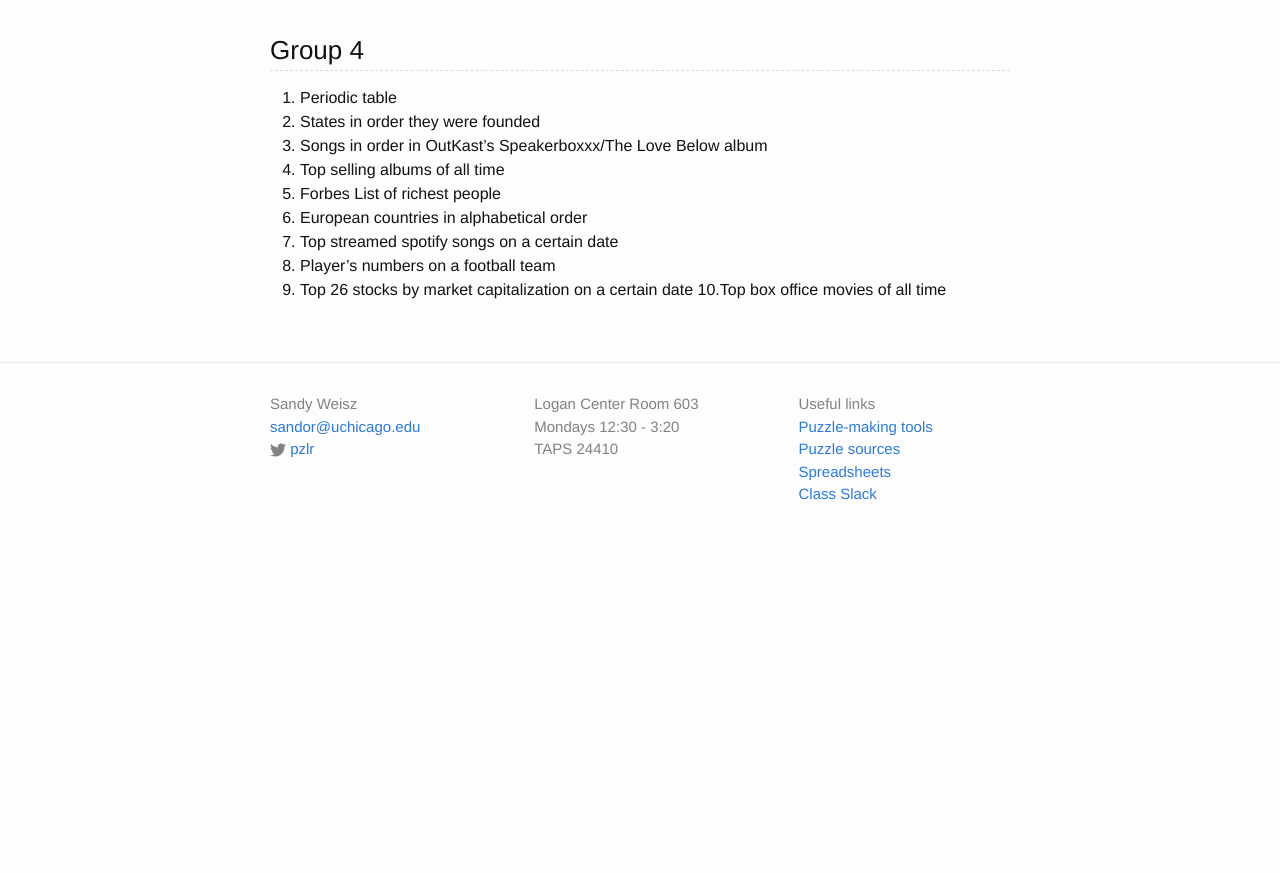
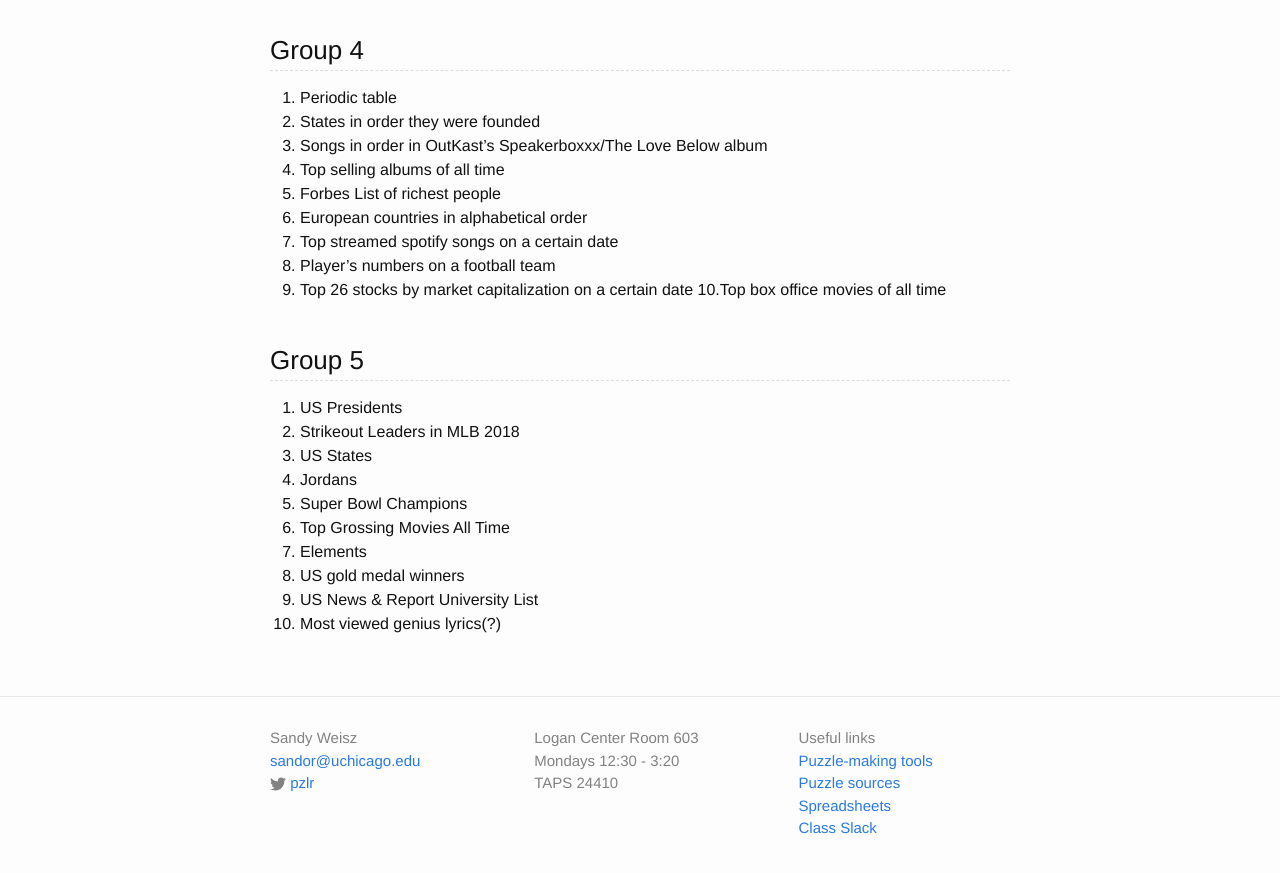
Before and after one commit to transmedia-puzzles/transmedia-puzzles.github.io, a Jekyll site: the page built from 2018a-lists.md, in a window 1280 px wide and 900 px high, scrolled down 1144 px. Shown: the top 873 px of the window. Built offline with Jekyll 4.4.1, drawn with Linux system fonts in a browser that asks for light colours; before the commit the page ends 1710 px from its top, so only the background shows below that.

Commit message:
More lists

```diff
--- a/2018a-lists.md
+++ b/2018a-lists.md
@@ -56,3 +56,16 @@
 8. Player’s numbers on a football team
 9. Top 26 stocks by market capitalization on a certain date
 10.Top box office movies of all time
+
+### Group 5
+
+1. US Presidents
+2. Strikeout Leaders in MLB 2018
+3. US States
+4. Jordans
+5. Super Bowl Champions
+6. Top Grossing Movies All Time
+7. Elements
+8. US gold medal winners
+9. US News & Report University List
+10. Most viewed genius lyrics(?)
```
